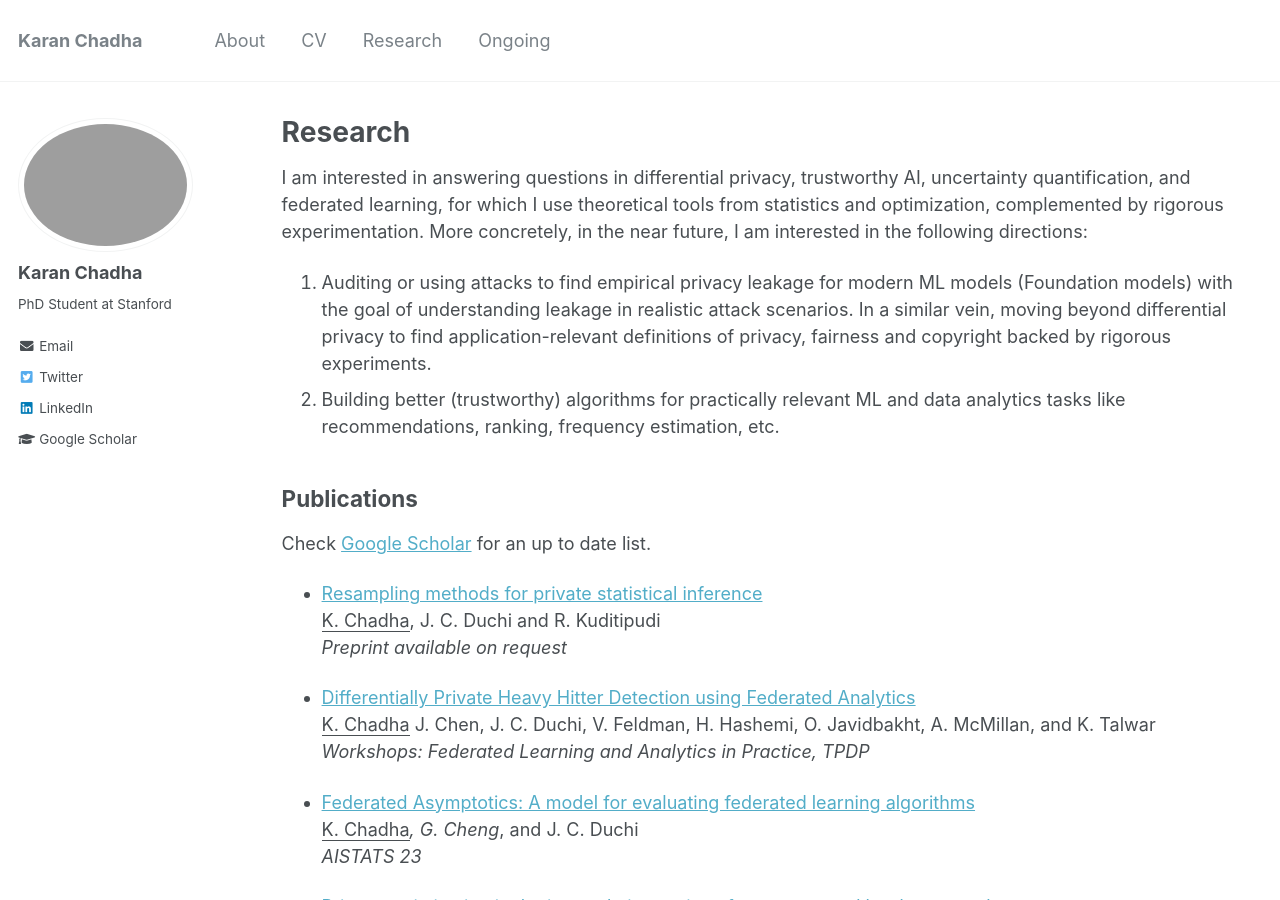
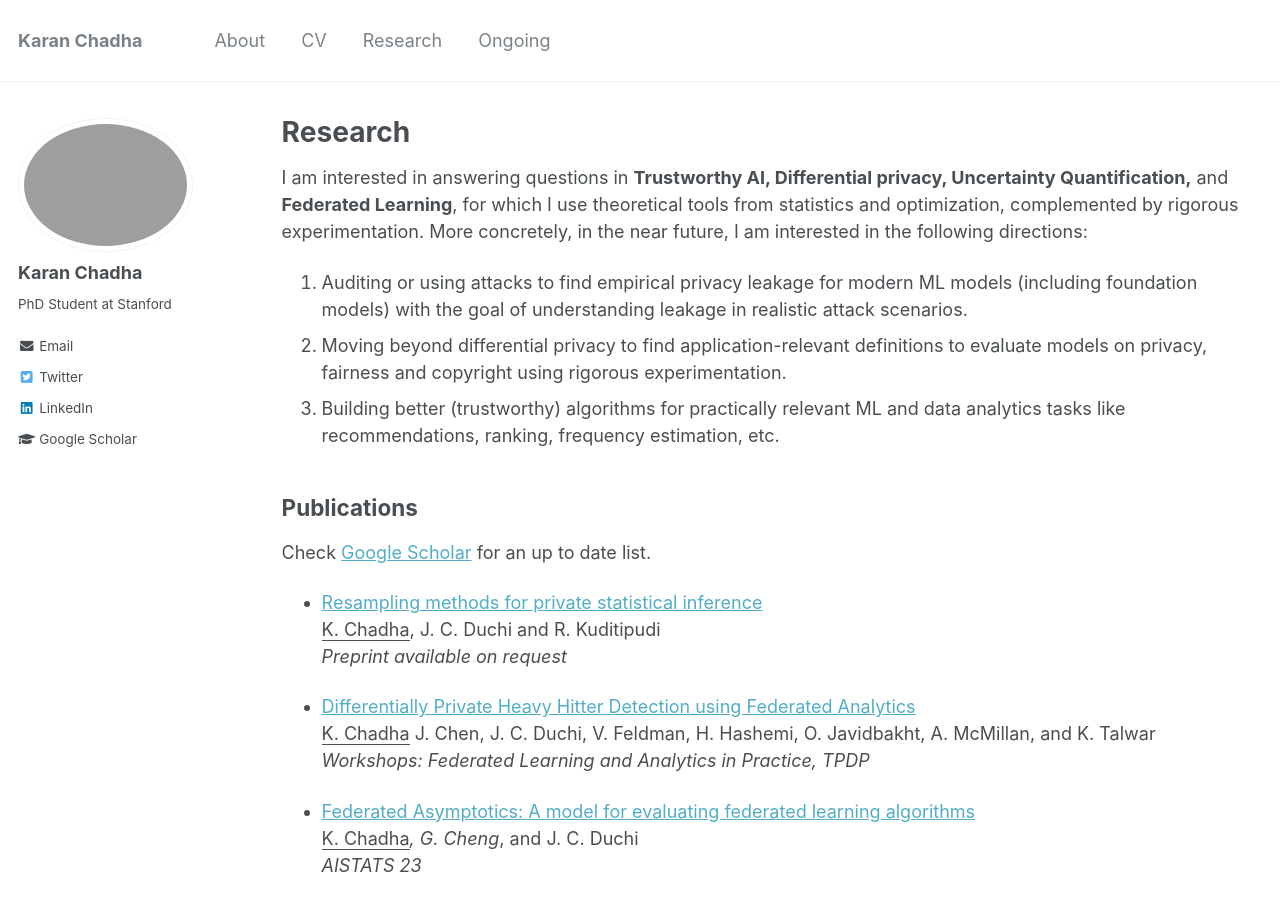
Before and after one commit to knchadha/knchadha.github.io, a Jekyll site: the page built from _pages/research.md, in a window 1280 px wide and 900 px high. Built offline with Jekyll 4.4.1, drawn with Linux system fonts in a browser that asks for light colours.

Commit message:
CV & minor update

```diff
--- a/_pages/research.md
+++ b/_pages/research.md
@@ -5,10 +5,11 @@ permalink: /research/
 author_profile: true
 ---
 
-I am interested in answering questions in differential privacy, trustworthy AI, uncertainty quantification, and federated learning, for which I use theoretical tools from statistics and optimization, complemented by rigorous experimentation. More concretely, in the near future, I am interested in the following directions:
+I am interested in answering questions in **Trustworthy AI,  Differential privacy, Uncertainty Quantification,** and **Federated Learning**, for which I use theoretical tools from statistics and optimization, complemented by rigorous experimentation. More concretely, in the near future, I am interested in the following directions:
 
-1. Auditing or using attacks to find empirical privacy leakage for modern ML models (Foundation models) with the goal of understanding leakage in realistic attack scenarios. In a similar vein, moving beyond differential privacy to find application-relevant definitions of privacy, fairness and copyright backed by rigorous experiments.
-2. Building better (trustworthy) algorithms for practically relevant ML and data analytics tasks like recommendations, ranking, frequency estimation, etc.
+1. Auditing or using attacks to find empirical privacy leakage for modern ML models (including foundation models) with the goal of understanding leakage in realistic attack scenarios.
+2. Moving beyond differential privacy to find application-relevant definitions to evaluate models on privacy, fairness and copyright using rigorous experimentation.
+3. Building better (trustworthy) algorithms for practically relevant ML and data analytics tasks like recommendations, ranking, frequency estimation, etc.
 
 ## Publications
 
```
Also changed, not shown: 2 other files.
